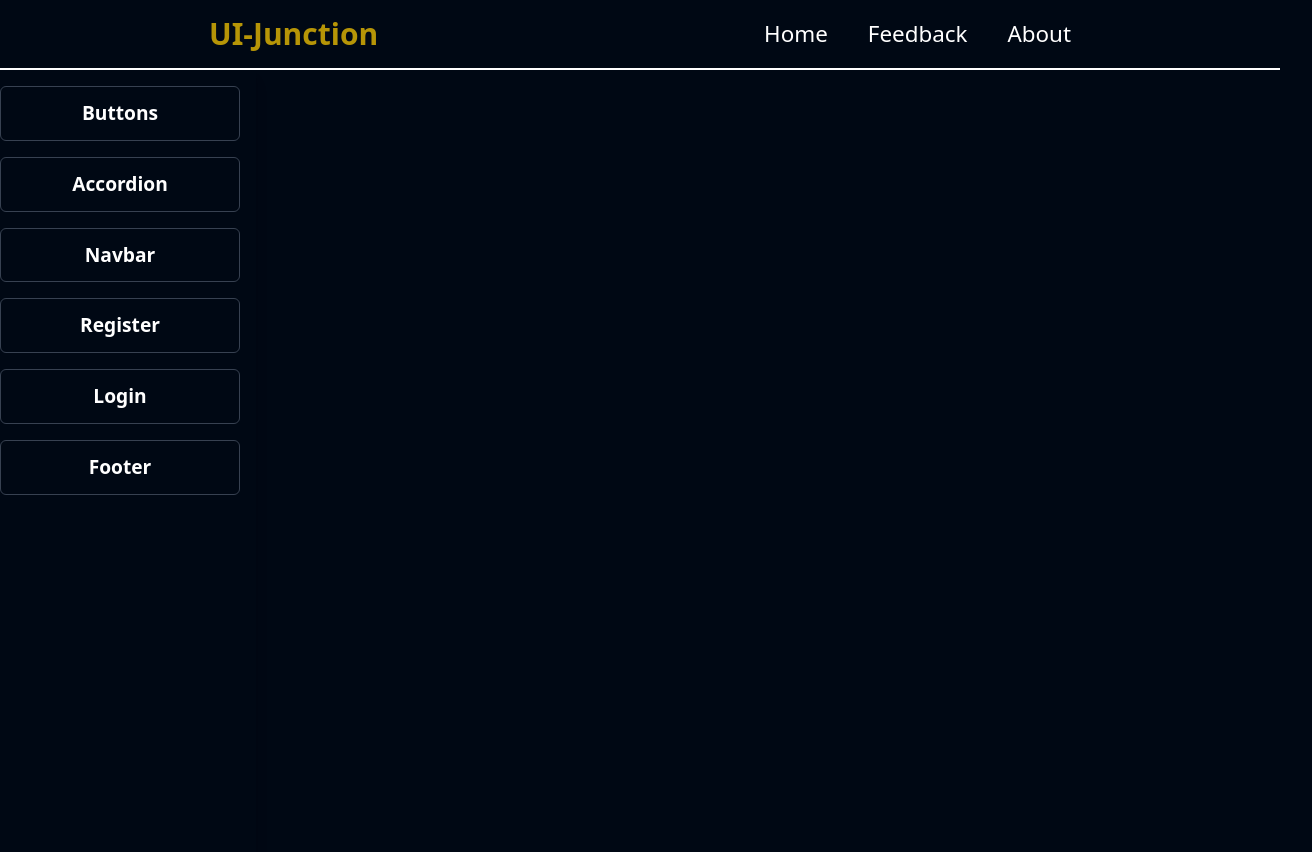
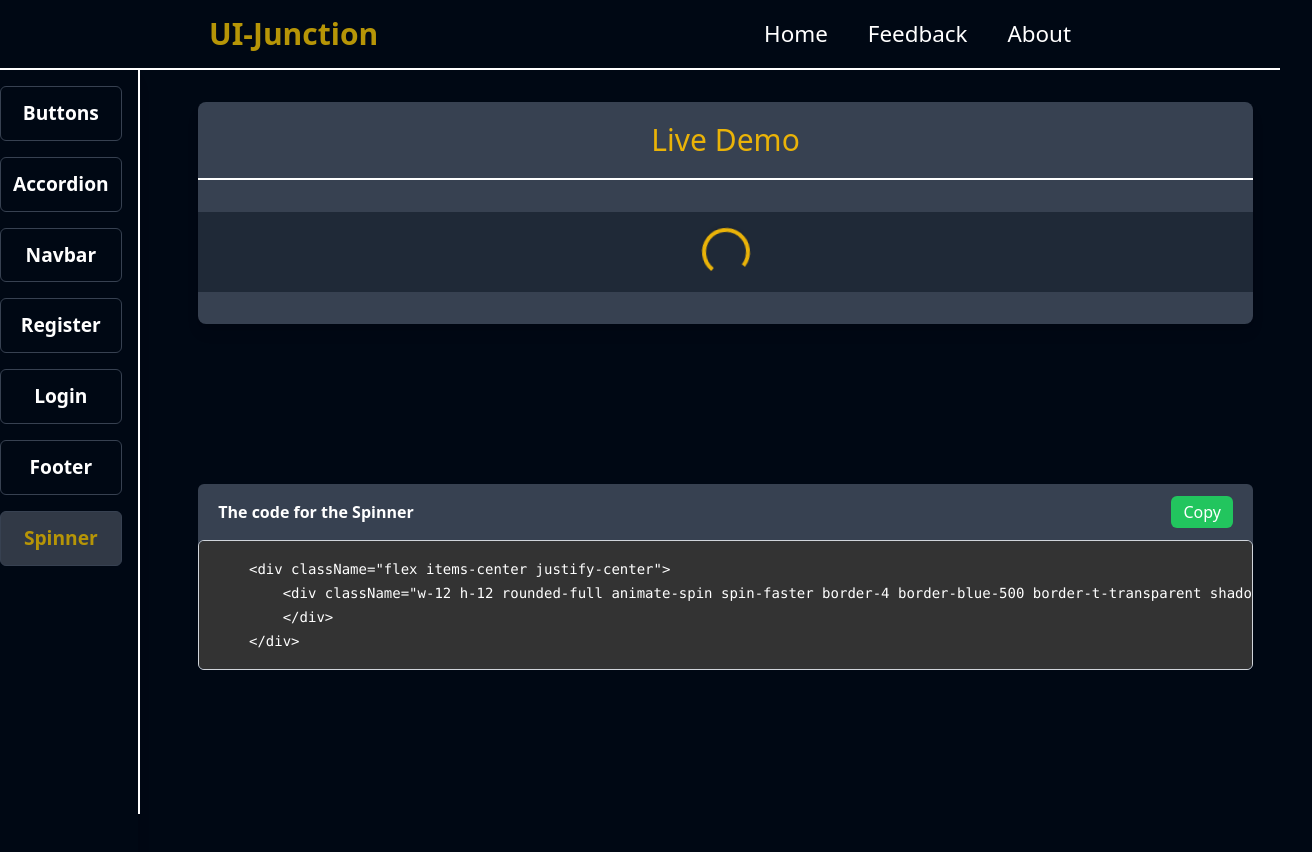
Before and after one commit to Pavan-2929/UI-Junction, a React (Vite) app in the folder client/: page /Spinner in a window 1280 px wide. Shown: the top 852 px of the page, 1312 px wide, since content can reach past the window. Built offline with nearby package versions, Linux system fonts and the light colour scheme.

Commit message:
Added Spinner Section

```diff
--- a/client/src/App.jsx
+++ b/client/src/App.jsx
@@ -7,6 +7,7 @@ import Navbar from "./components/Navbar/Navbar";
 import Login from "./components/Login/Login";
 import Register from "./components/Register/Register";
 import Footer from "./components/Footer/Footer";
+import Spinner from "./components/Spinner/Spinner";
 
 function App() {
   return (
@@ -23,6 +24,7 @@ function App() {
               <Route path="/register" element={<Register/>} />
               <Route path="/login" element={<Login/>} />
               <Route path="/footer" element={<Footer/>} />
+              <Route path="/Spinner" element={<Spinner/>} />
             </Routes>
           </div>
         </div>
--- a/client/src/components/Sidebar/Sidebar.jsx
+++ b/client/src/components/Sidebar/Sidebar.jsx
@@ -53,6 +53,14 @@ const Sidebar = () => {
             Footer
           </NavLink>
         </div>
+        <div className="mb-4 bg-effect">
+          <NavLink
+            to="/spinner"
+            className="text-white block p-3 rounded-md border border-gray-700 hover:bg-[#313946] hover:border-transparent transition duration-300"
+          >
+            Spinner
+          </NavLink>
+        </div>
       </div>
     </div>
   );
--- /dev/null
+++ b/client/src/components/Spinner/Spinner.jsx
@@ -0,0 +1,57 @@
+import React from "react";
+import { useState } from "react";
+
+function Spinner() {
+  const [copyMessage, setCopyMessage] = useState(false);
+
+  const codeSnippet = `    <div className="flex items-center justify-center">
+        <div className="w-12 h-12 rounded-full animate-spin spin-faster border-4 border-blue-500 border-t-transparent shadow-md"></div>
+        </div>
+    </div>`;
+
+  const handleCopyClick = () => {
+    navigator.clipboard.writeText(codeSnippet);
+    setCopyMessage(true);
+    setTimeout(() => {
+      setCopyMessage(false);
+    }, 3000);
+  };
+
+  return (
+    <div className="border-l-2 border-white  py-8">
+      <div className="flex flex-col bg-gray-700 rounded-lg shadow-lg w-[90%] mx-auto ">
+        <div className="text-yellow-500 text-3xl text-center border-b-2 border-white p-5">
+          <h1>Live Demo</h1>
+        </div>
+        <div className="bg-gray-800 text-white py-4 my-8">
+          <div className="flex items-center justify-center">
+            <div className="w-12 h-12 rounded-full animate-spin spin-faster border-4 border-yellow-500 border-t-transparent shadow-md"></div>
+          </div>
+        </div>
+      </div>
+
+      <div className="w-[90%] mx-auto mt-[20vh] mb-28">
+        <div className="bg-gray-700 rounded-md mt-5">
+          <div className="flex justify-between items-center py-3 px-5">
+            <h2 className="text-white font-bold">The code for the Spinner</h2>
+            <button
+              className={`text-white ${
+                true ? "bg-green-500" : "bg-yellow-600"
+              } px-3 py-1 rounded-md`}
+              onClick={handleCopyClick}
+            >
+              {copyMessage ? "Copied" : "Copy"}
+            </button>
+          </div>
+          <div className="bg-[#333] border border-gray-300 rounded-md p-4 overflow-auto text-white sm ">
+            <pre>
+              <code className="text-sm w-[80%]">{codeSnippet}</code>
+            </pre>
+          </div>
+        </div>
+      </div>
+    </div>
+  );
+}
+
+export default Spinner;
```
